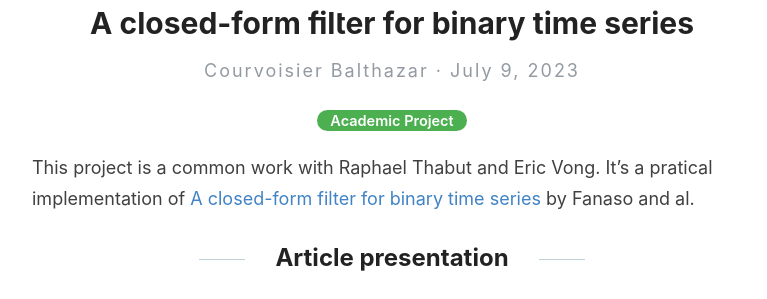
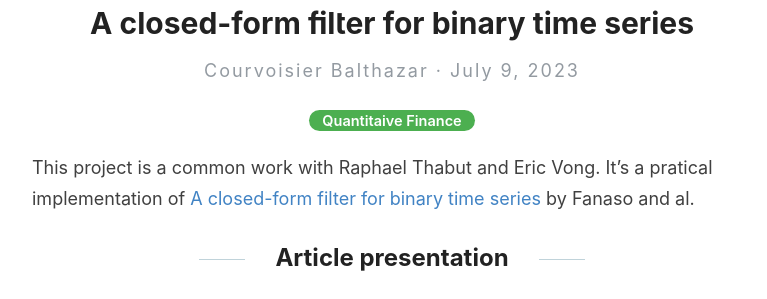
Before and after one commit to Zaltarba/blog, a Jekyll site: the page built from _posts/2023-07-09-HiddenMarkovModel.md, in a window 1280 px wide and 900 px high. Shown: the part 279-578 px from the top of the window, without its empty margins (248-1015 px from the left). Built offline with Jekyll 4.4.1, drawn with Linux system fonts in a browser that asks for light colours; formulas are drawn with MathJax 3; comment, search, counter and statistics services are not loaded.

Commit message:
Update 2023-07-09-HiddenMarkovModel.md

```diff
--- a/_posts/2023-07-09-HiddenMarkovModel.md
+++ b/_posts/2023-07-09-HiddenMarkovModel.md
@@ -1,7 +1,7 @@
 ---
 layout: post
 title:  A closed-form filter for binary time series
-categories: [Academic Project]
+categories: [Quantitaive Finance]
 excerpt: The aim of this project is to study and benchmark the performance of the "Optimal Particle Filter" introduced by Fanaso and al. in 2021, with the well-known Bootstrap Filter algorithm.
 image: /thumbnails/HiddenMarkovModel.jpeg
 ---
```
